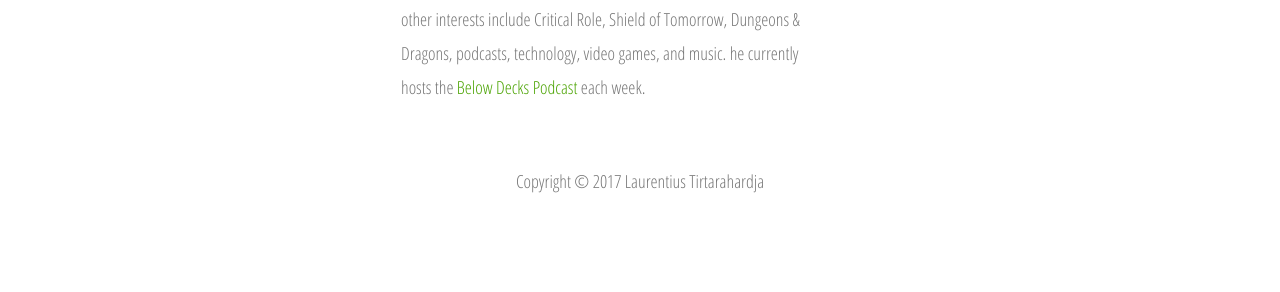
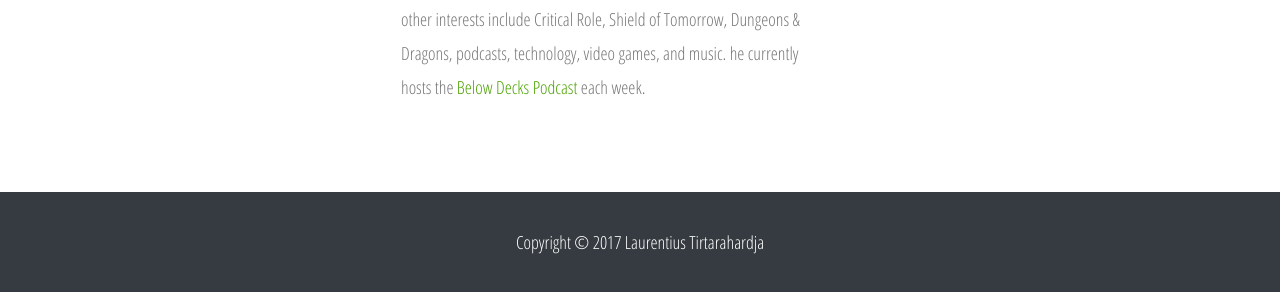
Before and after one commit to pablackhawk/Bootstrap-Portfolio, a plain HTML site: page index.html in a window 1280 px wide. Shown: the part 508-800 px from the top of the page. Drawn offline with nearby package versions, Linux system fonts and the light colour scheme; a web font is replaced by a local one.

Commit message:
footer on about

```diff
--- a/assets/css/style.css
+++ b/assets/css/style.css
@@ -65,7 +65,15 @@ a:visited {
 
 footer {
   clear:both;
+  color: #fff;
   text-align: center;
+  background: #353b40;
+  height: 100px;
+  width: 100%;
+  padding:33px 0;
+  position: fixed;
+  bottom: 0px
+
 }
 .social {
   width: 62px;
```
